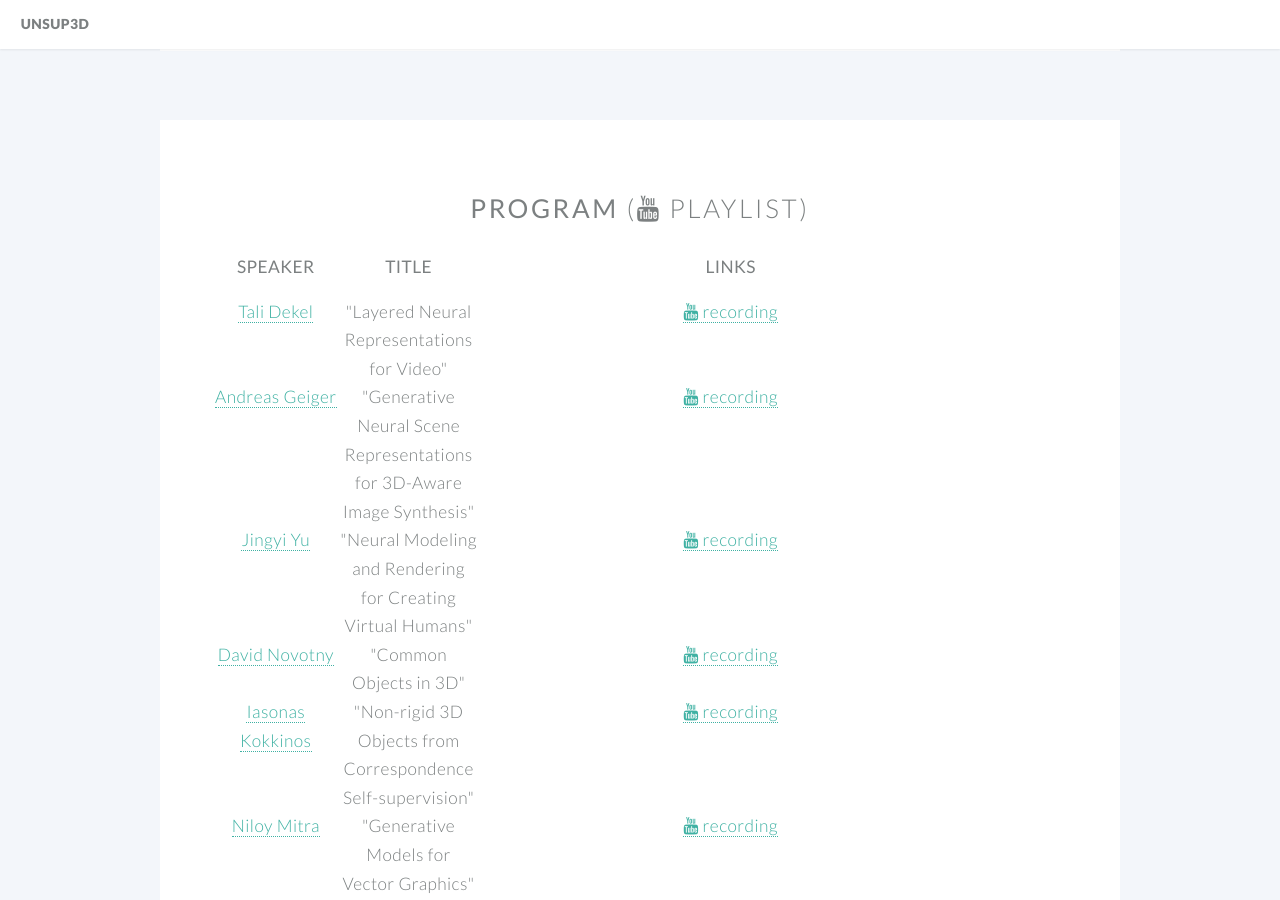
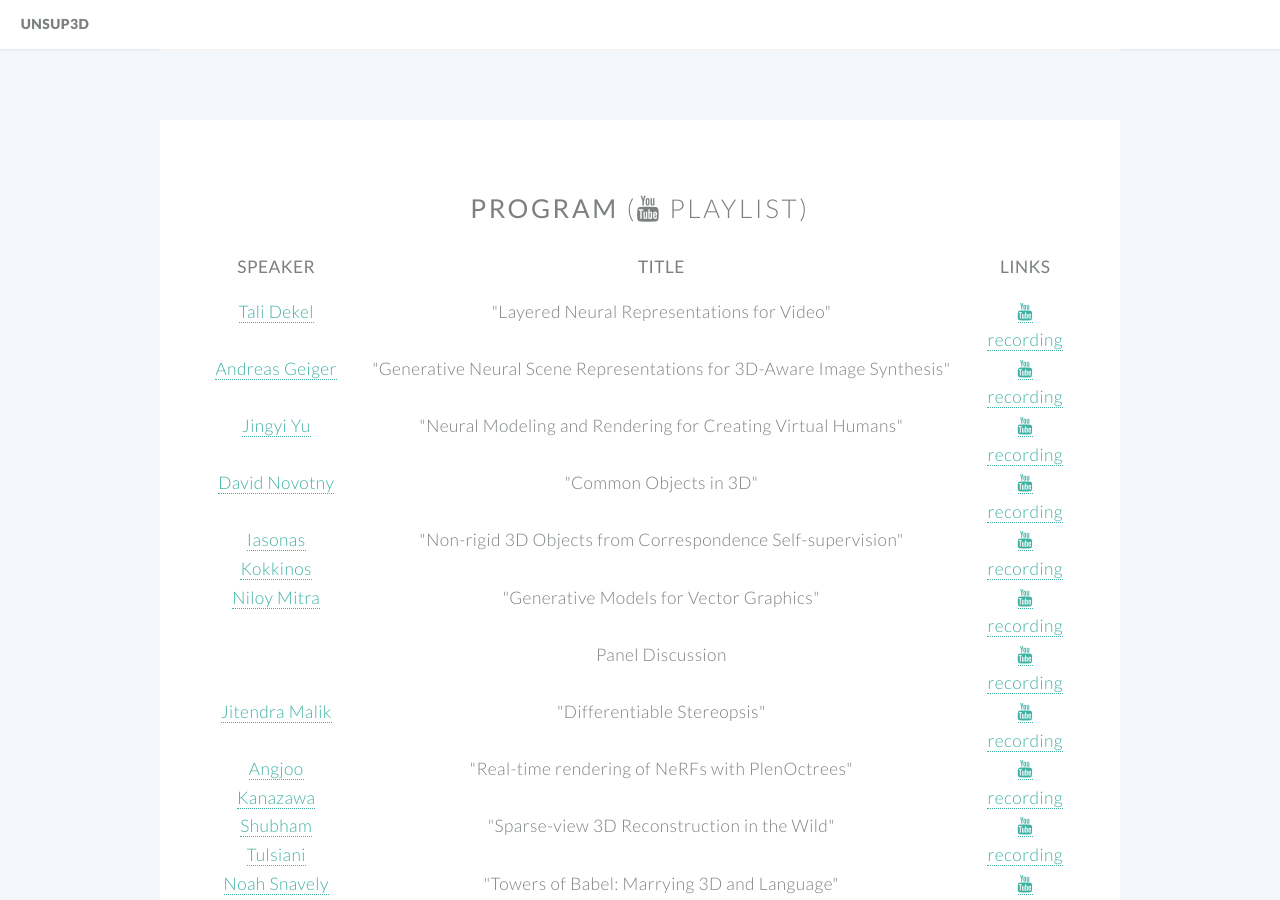
Before and after one commit to unsup3d/unsup3d.github.io, a Jekyll site: the page built from index.html, in a window 1280 px wide and 900 px high, scrolled down 1582 px. Built offline with Jekyll 4.4.1, drawn with Linux system fonts in a browser that asks for light colours.

Commit message:
fixed column widths

```diff
--- a/index.html
+++ b/index.html
@@ -51,8 +51,7 @@ banner: images/banner.jpg
       <table class="alt">
         <tbody>
           <col width="15%">
-          <col width="15%">
-          <col width="60%">
+          <col width="75%">
           <col width="10%">
           <tr>
             <td><h4><strong>Speaker</strong></h4></td>
```
